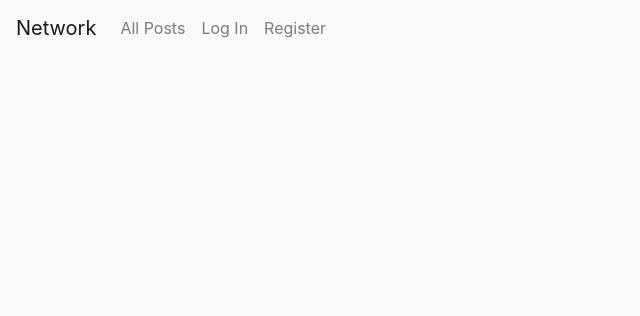
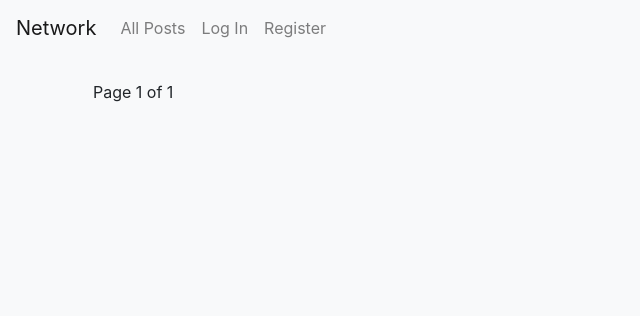
Before and after one commit to AFKMartin/CS50W-Project-4, a Django app: page / in a window 1280 px wide. Shown: the top 316 px of the page, without its empty margins (0-640 px from the left). Run offline with Django 3.2, Linux system fonts and the light colour scheme; data that the repository does not hold is empty; some libraries are stand-ins or nearby versions.

Commit message:
Pagination

```diff
--- a/network/templates/network/index.html
+++ b/network/templates/network/index.html
@@ -27,4 +27,17 @@
     </div>
   </div>
 {% endfor %}
+
+<!-- Pagination controls -->
+<div class="pagination">
+  {% if posts.has_previous %}
+    <a class="btn btn-outline-primary" href="?page={{ posts.previous_page_number }}">Previous</a>
+  {% endif %}
+
+  <span class="mx-2">Page {{ posts.number }} of {{ posts.paginator.num_pages }}</span>
+
+  {% if posts.has_next %}
+    <a class="btn btn-outline-primary" href="?page={{ posts.next_page_number }}">Next</a>
+  {% endif %}
+</div>
 {% endblock %}
--- a/network/views.py
+++ b/network/views.py
@@ -5,7 +5,7 @@ from django.shortcuts import render, redirect, get_object_or_404
 from django.urls import reverse
 from django.contrib.auth.decorators import login_required
 from .models import User, Post
-
+from django.core.paginator import Paginator
 
 def index(request):
     if request.method == "POST":
@@ -15,7 +15,11 @@ def index(request):
                 Post.objects.create(author=request.user, content=content)
                 return redirect("index")
 
-    posts = Post.objects.all().order_by("-timestamp")
+    posts_list = Post.objects.all().order_by("-timestamp")
+    paginator = Paginator(posts_list, 10) # 10 posts per page
+    page_number = request.GET.get("page")
+    posts = paginator.get_page(page_number)
+
     return render(request, "network/index.html", {"posts": posts})
 
 def login_view(request):
@@ -37,11 +41,9 @@ def login_view(request):
     else:
         return render(request, "network/login.html")
 
-
 def logout_view(request):
     logout(request)
     return HttpResponseRedirect(reverse("index"))
-
 
 def register(request):
     if request.method == "POST":
@@ -69,10 +71,13 @@ def register(request):
     else:
         return render(request, "network/register.html")
 
-
 def profile(request, username):
     profile_user = get_object_or_404(User, username=username)
-    posts = Post.objects.filter(author=profile_user).order_by("-timestamp")
+    posts_list = Post.objects.filter(author=profile_user).order_by("-timestamp")
+
+    paginator = Paginator(posts_list, 10) # 10 posts per page
+    page_number = request.GET.get("page")
+    posts = paginator.get_page(page_number)
 
     is_following = False # value at the beggining
     if request.user.is_authenticated and request.user != profile_user:
@@ -102,5 +107,10 @@ def following(request):
     following_users = request.user.following.all()
 
     # Posts by those users
-    posts = Post.objects.filter(author__in=following_users).order_by("-timestamp")
+    posts_list = Post.objects.filter(author__in=following_users).order_by("-timestamp")
+
+    paginator = Paginator(posts_list, 10) # 10 posts per page
+    page_number = request.GET.get("page")
+    posts = paginator.get_page(page_number)
+
     return render(request, "network/following.html", {"posts": posts})
```
Also changed, not shown: network/templates/network/following.html (+13 -0 lines), network/templates/network/profile.html (+13 -0 lines), README.md.
